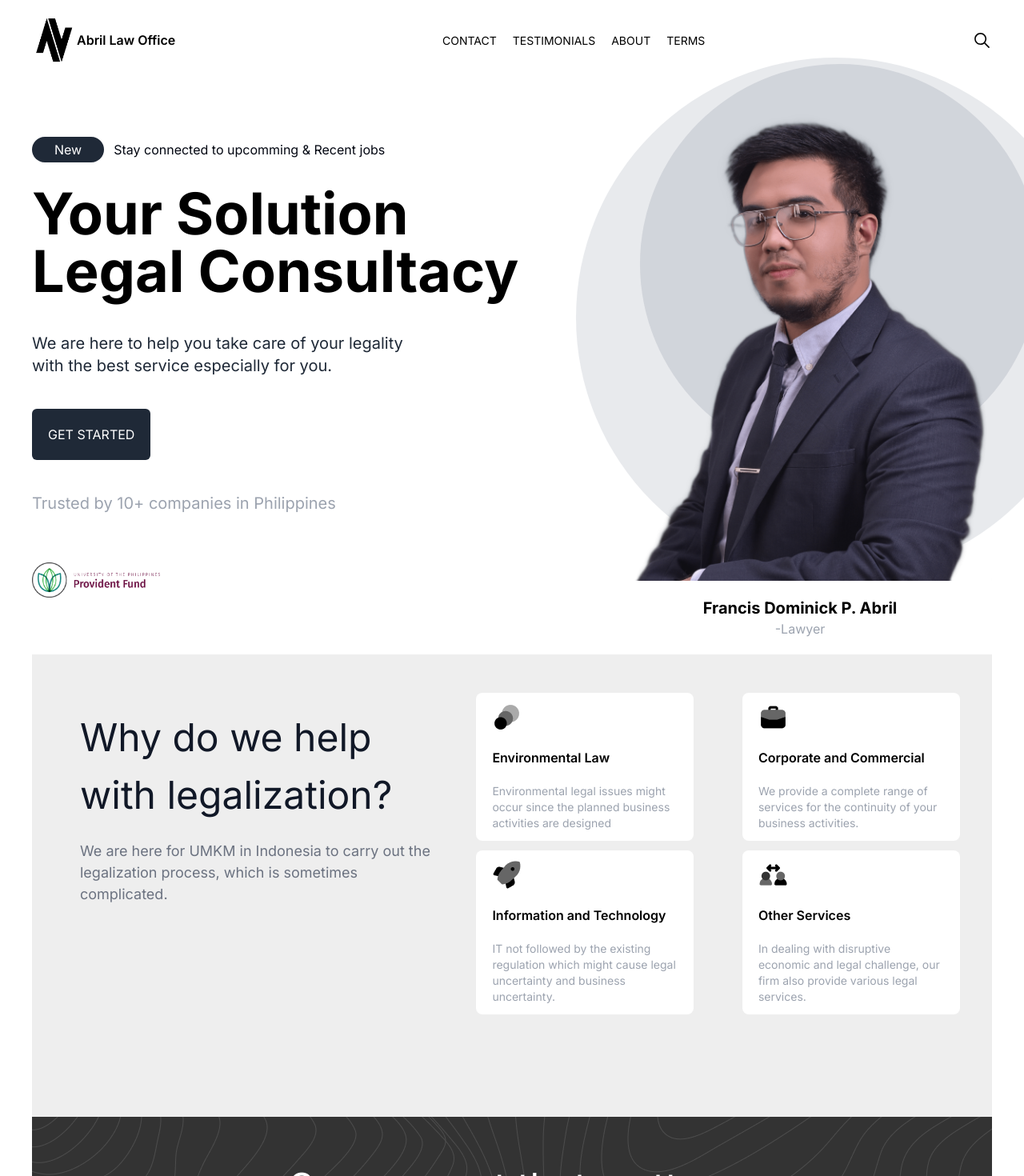
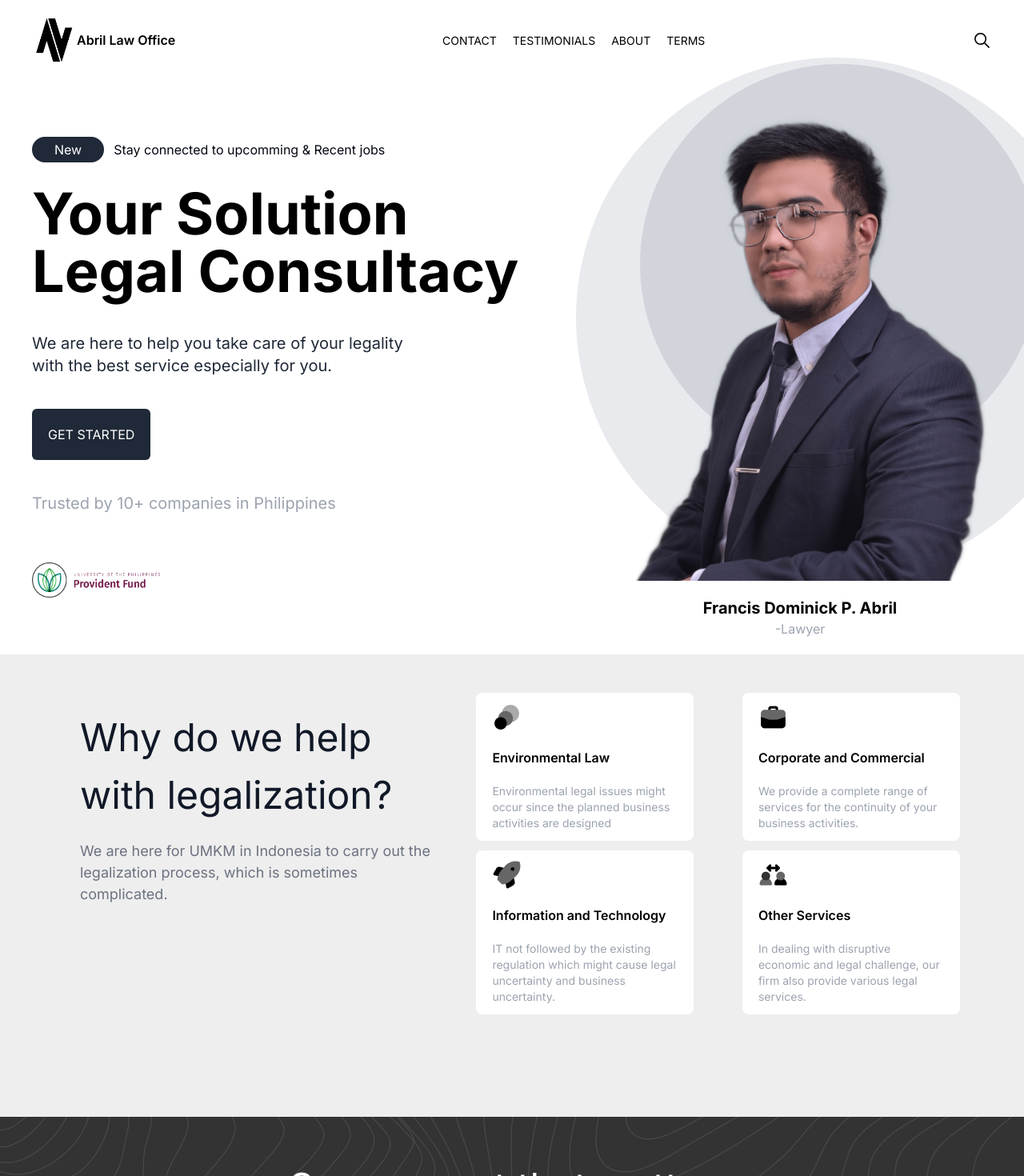
Before and after one commit to gbtan1991/Law-abril-portfolio, a Next.js app: page / in a window 1280 px wide. Shown: the top 1470 px of the page at 80% size. Built offline with nearby package versions, Linux system fonts and the light colour scheme.

Commit message:
refractor max with of the screen for great ux

```diff
--- a/src/app/components/ClientTetimonials.jsx
+++ b/src/app/components/ClientTetimonials.jsx
@@ -4,9 +4,10 @@ import testimonialsImg from "../../../public/testimonials-image.png";
 
 const ClientTetimonials = () => {
   return (
-    <div className='py-20'>
-      <h1 className='text-center text-5xl font-bold text-gray-900 mb-5'>Clients Testimonial</h1>
-      <div className='flex justify-between gap-5'>
+    <div className='max-w-[75rem] m-auto'>
+      <div className='py-20'>
+        <h1 className='text-center text-5xl font-bold text-gray-900 mb-5'>Clients Testimonial</h1>
+        <div className='flex justify-between gap-5'>
           <div className='flex flex-col justify-center w-[50%] items-center gap-10'>
             <div className='bg-white flex flex-col shadow-chatbox rounded-lg px-3 py-5 text-center h-[12rem] justify-center relative
                             before:w-10 before:h-10 before:absolute before:-bottom-3 before:left-1/2 before:transform before:-translate-x-1/2 before:rotate-45 before:bg-white shadow-chatbox-before'>
@@ -35,11 +36,11 @@ const ClientTetimonials = () => {
                 </div>
             </div>
           </div>
-      </div>
+        </div>
       <div>
-
       </div>
     </div>
+  </div>
   )
 }
 
--- a/src/app/components/Footer.jsx
+++ b/src/app/components/Footer.jsx
@@ -89,7 +89,8 @@ const socialIcons = [
 
 const Footer = () => {
     return (
-      <div className='bg-[#333333] py-5'>
+    <div className='bg-[#333333]'>
+        <div className='max-w-[75rem] m-auto py-5'>
           <div className='py-20 flex justify-between px-5 items-center'>
               <div className='w-[50%]'>
                   <Image className='w-[20rem]' alt='abril footer' src={abrilfooterlogo}/>
@@ -138,6 +139,8 @@ const Footer = () => {
             </ul>
           </div>
       </div>
+    </div>
+
     )
   }
 
--- a/src/app/components/Header.jsx
+++ b/src/app/components/Header.jsx
@@ -5,7 +5,8 @@ import { IoIosSearch } from "react-icons/io";
 
 const Header = () => {
   return (
-    <div className='flex justify-between items-center py-5'>
+    <div className=''>
+      <div className='max-w-[75rem] m-auto flex justify-between items-center py-5'>
           <div className='flex items-center'>
               <Logo />
               <h2 className='font-semibold'>Abril Law Office</h2>
@@ -13,6 +14,8 @@ const Header = () => {
           <Nav />
           <IoIosSearch className='cursor-pointer' size={25}/>
       </div>
+    </div>
+
   )
 }
 
--- a/src/app/components/Introduction.jsx
+++ b/src/app/components/Introduction.jsx
@@ -5,7 +5,8 @@ import partnership from "../../../public/partnership.png";
 
 const Introduction = () => {
   return (
-    <div className='flex items-center'>
+    <div className=''>
+      <div className='max-w-[75rem] m-auto flex items-center'>
         <div className='w-[60%] flex-col flex gap-7'>
           <div className='flex gap-3 items-center'>
             <p className='bg-gray-800 text-white py-1 px-7 rounded-full'>
@@ -43,6 +44,8 @@ const Introduction = () => {
 
         </div>
     </div>
+    </div>
+
   )
 }
 
--- a/src/app/components/Introduction2.jsx
+++ b/src/app/components/Introduction2.jsx
@@ -29,7 +29,8 @@ const data = [{
 
 const Introduction2 = () => {
   return (
-    <div className='bg-[#EEEEEE] flex gap-5 justify-between py-12 px-10 pb-32'>
+    <div className='bg-[#EEEEEE]'>
+        <div className='max-w-[75rem] m-auto  flex gap-5 justify-between py-12 px-10 pb-32'>
             <div className='flex flex-col gap-5 w-[45%] p-5'>
                 <h1 className='text-5xl text-gray-900 leading-normal'>Why do we help with legalization?</h1>
                 <p className='text-gray-500 text-lg leading-normal'>We are here for UMKM in Indonesia to carry out the legalization process, which is sometimes complicated.</p>
@@ -44,6 +45,8 @@ const Introduction2 = () => {
                 ))}
             </div>
         </div>
+    </div>
+
   )
 }
 
--- a/src/app/components/Question.jsx
+++ b/src/app/components/Question.jsx
@@ -5,7 +5,8 @@ import callIcon from "../../../public/Call.png";
 
 const Question = () => {
   return (
-    <div className='flex items-center justify-between py-10'>
+    <div>
+      <div className='max-w-[75rem] m-auto flex items-center justify-between py-10'>
               <div className='w-[65%] flex flex-col gap-7 items-start'>
                   <h1 className='text-5xl font-bold text-gray-900'>Complex Questions?</h1>
                   <p className='text-gray-500 text-xl'>Request for a personalized budget for your legal problem. We will send you a coupe options in 24 hours. You can have free consult , if a our first customer</p>
@@ -19,6 +20,8 @@ const Question = () => {
                   <Image alt='call now' src={callNow} className='rounded-bl-3xl'/>
               </div>
         </div>
+    </div>
+
   )
 }
 
--- a/src/app/page.js
+++ b/src/app/page.js
@@ -2,7 +2,7 @@ import Container from "./components/container";
 
 export default function Home() {
   return (
-    <main className="max-w-[75rem] m-auto">
+    <main className="">
       <Container />
     </main>
   );
```
Lines whose indentation alone changed are shown as unchanged.
